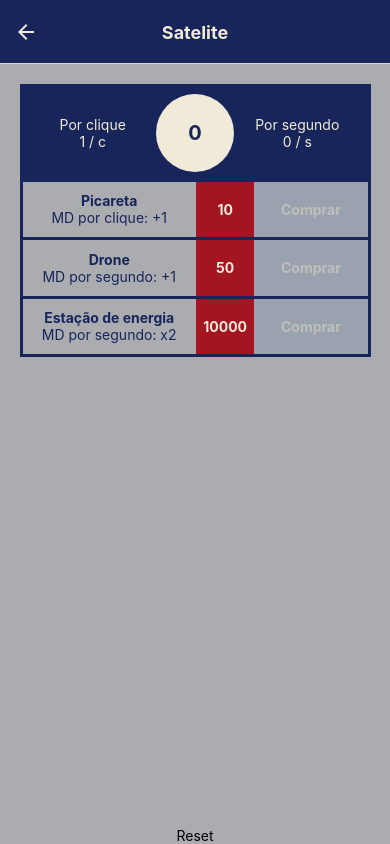
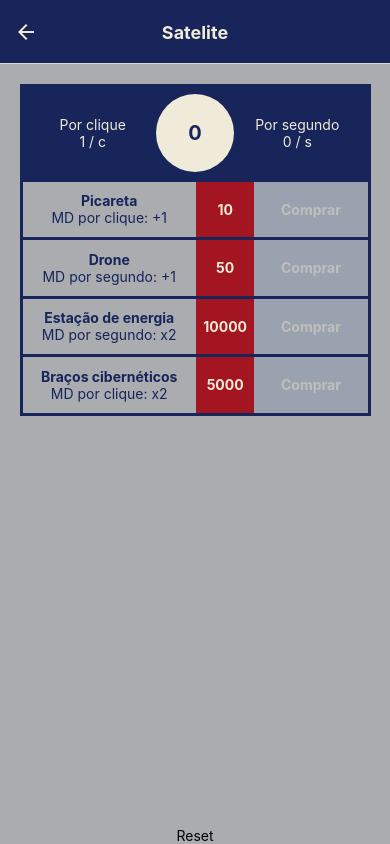
Before and after one commit to nandobfer/moon-clicker, a React Native app: screen /Satelite in a window 390 px wide. Built offline with nearby package versions, Linux system fonts and the light colour scheme.

Commit message:
feat: added upgrade bracos ciberneticos

```diff
--- a/src/config.js
+++ b/src/config.js
@@ -18,6 +18,10 @@ export const config = {
                 nome: "Estação de energia",
                 quantidade: 1,
             },
+            3: {
+                nome: "Braços cibernéticos",
+                quantidade: 1,
+            }
         },
     },
     prices: {
@@ -32,6 +36,10 @@ export const config = {
         2: {
             base: 10000,
             rate: 2,
+        },
+        3: {
+            base: 5000,
+            rate: 2,
         }
 
     }
--- a/src/screens/Satelite/index.jsx
+++ b/src/screens/Satelite/index.jsx
@@ -42,6 +42,16 @@ export const Satelite = ({navigation}) => {
             descricao: 'MD por segundo: x2',
             mod: {
                 type: 'moondust_per_second_bonus',
+                value: 100,
+            }
+        },
+        {
+            id: 3,
+            nome: "Braços cibernéticos",
+            valor: Math.round(config.prices[3].base * Math.pow(stats.values.upgrades[3]?.quantidade ? stats.values.upgrades[3].quantidade : 1, config.prices[2].rate)),
+            descricao: 'MD por clique: x2',
+            mod: {
+                type: 'moondust_per_click_bonus',
                 value: 100,
             }
         },
```
